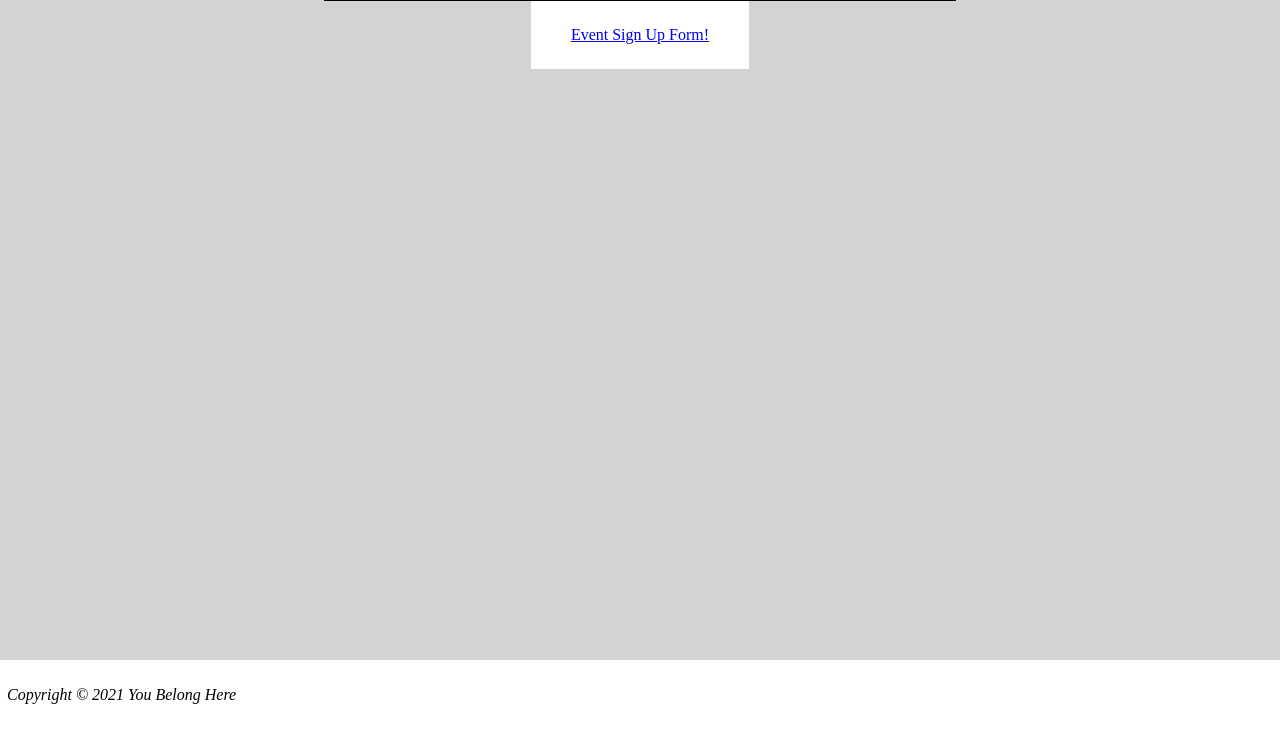
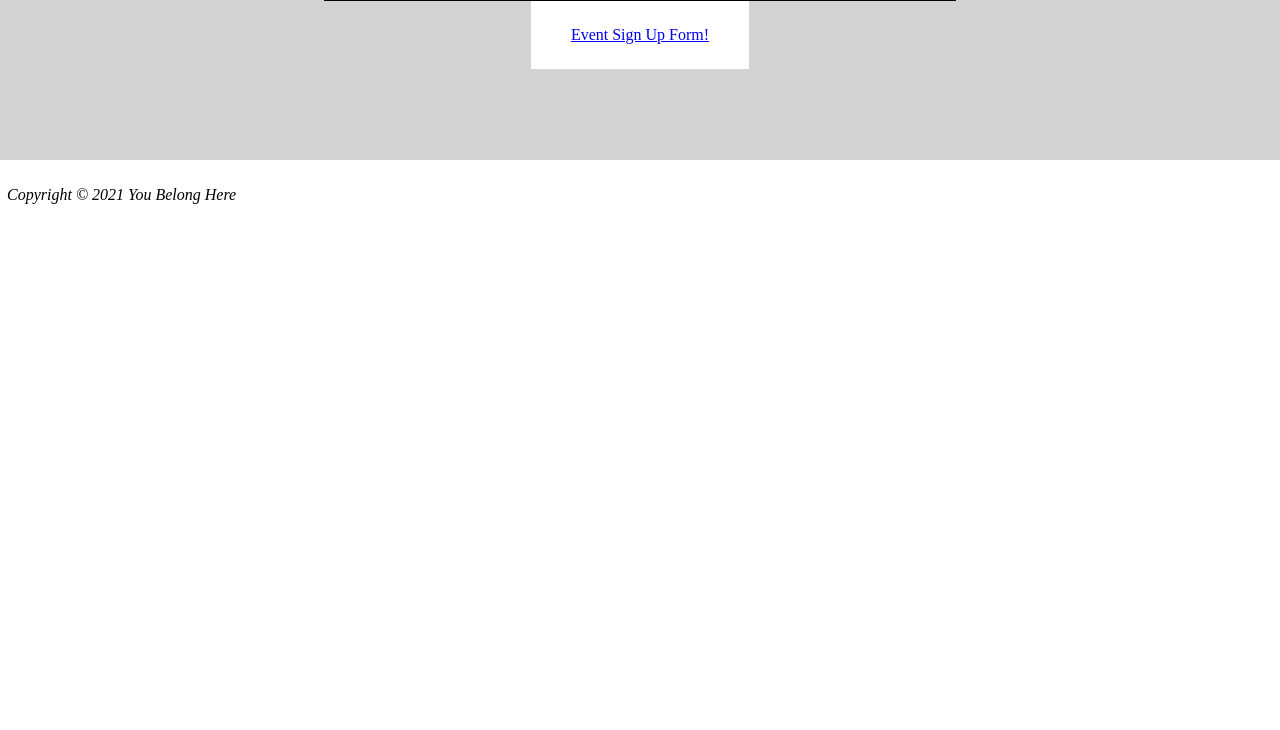
Before and after one commit to JordanMercurio/Assignment1COMP2511, a PHP site: page /2Events.html in a window 1280 px wide. Shown: the part 572-1302 px from the top of the page. After the commit the page ends 776 px from the top, so only its background shows below. Run offline with PHP 8.4, Linux system fonts and the light colour scheme.

Commit message:
fixed footer for events page

```diff
--- a/2Events.css
+++ b/2Events.css
@@ -81,7 +81,7 @@ div.Logo {
 footer {
     float: right;
     position: relative;
-    top: 600px;
+    top: 100px;
     background-color: #FFFFFF;
     border: 4pt solid #FFFFFF;
     padding: 5px;
```
